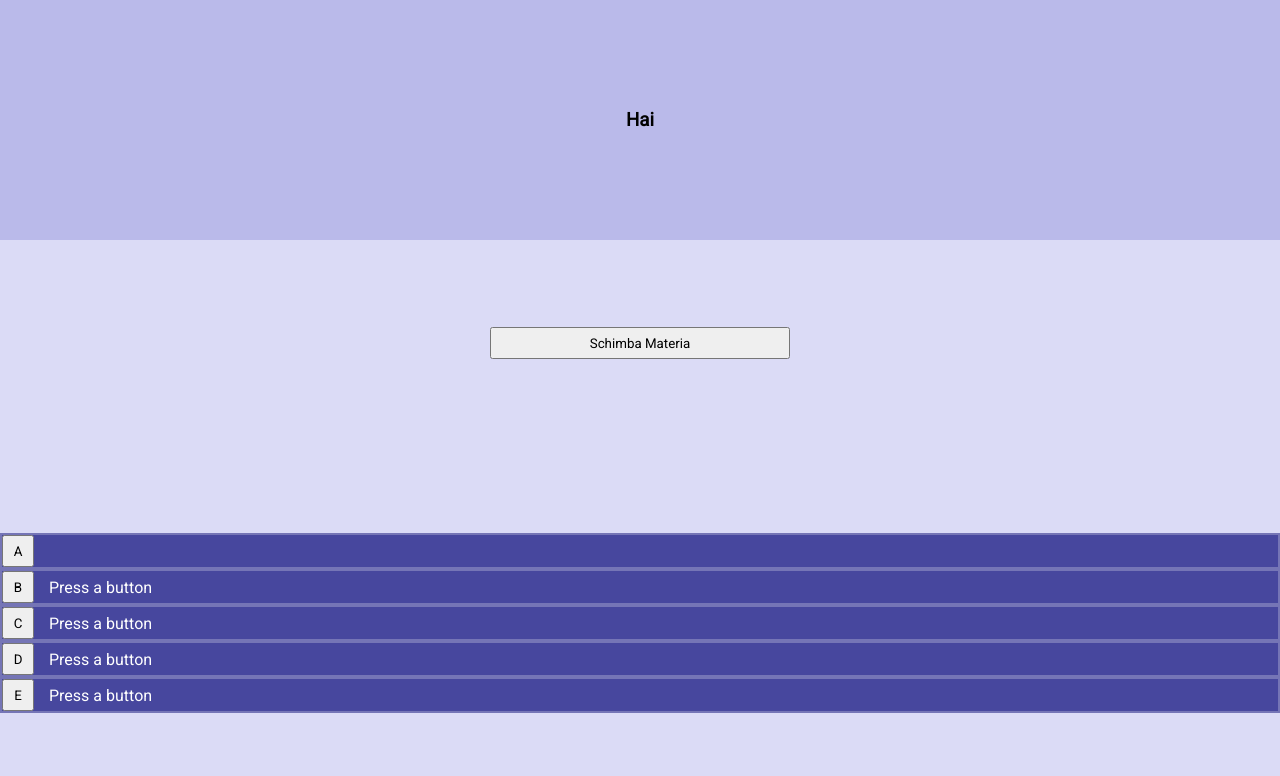
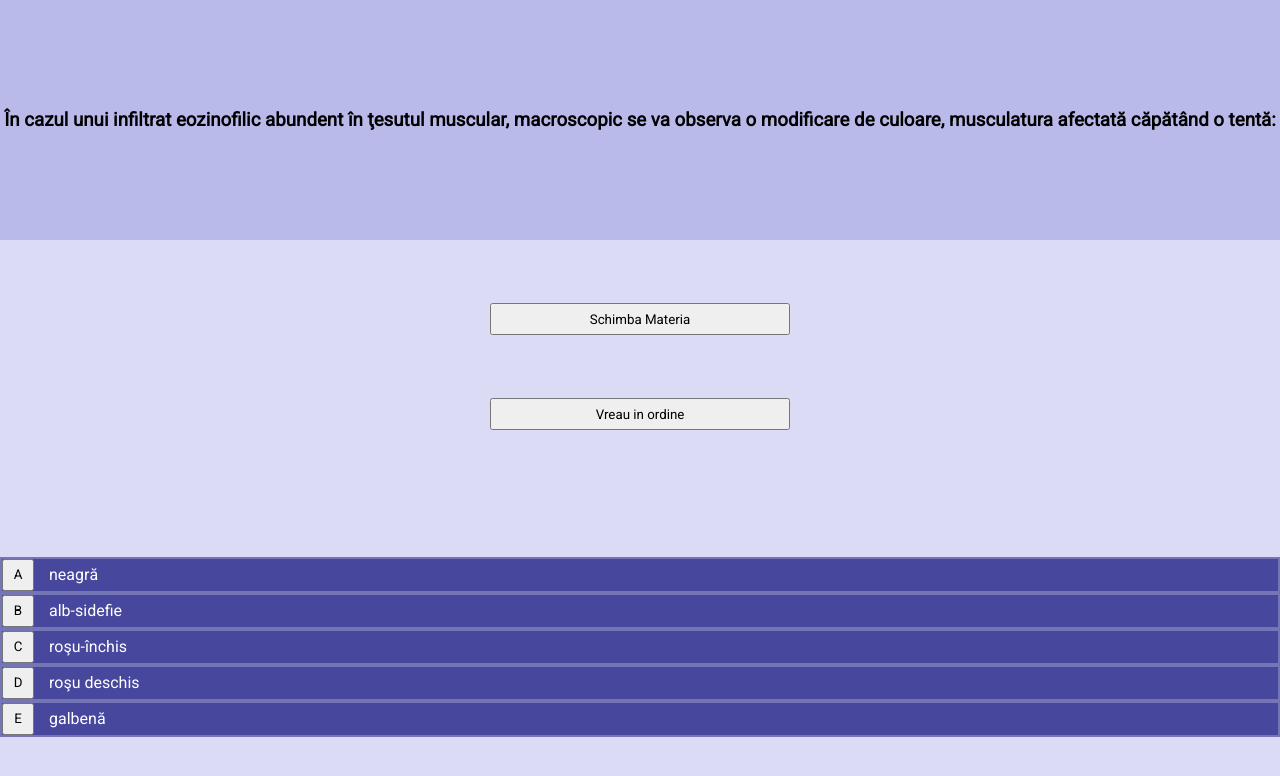
Before and after one commit to paluras/Quiz, a React (Vite) app: page / in a window 1280 px wide. Shown: the top 776 px of the page. Built offline with nearby package versions, Linux system fonts and the light colour scheme.

Commit message:
Add Order Function

```diff
--- a/src/App.jsx
+++ b/src/App.jsx
@@ -9,29 +9,40 @@ function getRandomInt(max) {
   return Math.floor(Math.random() * max);
 }
 
-
-
 function App() {
-  const [count, setCount] = useState(0);
+  const [count, setCount] = useState(1);
   const [ans, setAns] = useState([]);
   const [truty, setTruty] = useState("");
   const [materie, setMaterie] = useState(true);
   const [haide, setHaide] = useState(quiz);
-  const[corect, setCorect] = useState("")
+  const [corect, setCorect] = useState("");
+  const [ordine, setOrdine] = useState(true)
+  const [textOrdine, setTextOrdine] = useState("Vreau in ordine")
 
+  const handleOrdine = () => {
+     setOrdine(!ordine)
+     if(ordine == true){
+
+      setTextOrdine("Vreau amestecate")
+    }else {
+
+    setTextOrdine("Vreau in ordine")
+  }
+  }
+
+  console.log(ordine);
 
   const findTrueValue = () => {
-
-    const trueOption =  haide.questions[count].options.find(option => option.bool === "true");
+    const trueOption = haide.questions[count].options.find(
+      (option) => option.bool === "true"
+    );
     if (trueOption) {
-      return trueOption.id +")" + trueOption.text;
+      return trueOption.id + ")" + trueOption.text;
     }
     return "No true value found.";
   };
 
-
   console.log(findTrueValue());
-
 
   const handleMaterie = () => {
     materie ? setMaterie(false) : setMaterie(true);
@@ -41,34 +52,51 @@ function App() {
     } else setHaide(quiz);
   };
 
-
-
   const handleClick = (event) => {
     let buttonValue = event.target.value;
-    let materie =  event.target.getAttribute("materie");
+    let materie = event.target.getAttribute("materie");
     let buttonTrue = event.target.getAttribute("bool");
-    let question = haide.questions[count].question
-    setTruty(buttonTrue)
-
-
+    let question = haide.questions[count].question;
+    setTruty(buttonTrue);
 
     setAns((prevState) => [
       ...prevState,
-     question +"\n"+"Raspuns Corect:"+ findTrueValue()+"\n" + materie+ "-" + count + "-" + buttonValue + " - " + buttonTrue ,
+      question +
+        "\n" +
+        "Raspuns Corect:" +
+        findTrueValue() +
+        "\n" +
+        materie +
+        "-" +
+        count +
+        "-" +
+        buttonValue +
+        " - " +
+        buttonTrue,
     ]);
     setCount("");
+    if(ordine == false){
+      setCount(count+1)
+
+    }else {
     setCount(getRandomInt(150));
-    if (buttonTrue === "false"){
+
+  }
+
+    if (buttonTrue === "false") {
       setCorect(haide.questions[count]);
-     }
+    }
   };
-
-
 
   return (
     <>
       <h3 className="container-title">{haide.questions[count].question}</h3>
-      <button className="change" onClick={handleMaterie}>Schimba Materia</button>
+      <button className="change" onClick={handleMaterie}>
+        Schimba Materia
+      </button>
+      <button className="change" onClick={handleOrdine}>
+        {textOrdine}
+      </button>
       <div></div>
       <div className="answers-multipole">
         <div className="answer">
@@ -77,7 +105,7 @@ function App() {
             onClick={handleClick}
             value="A"
             bool={haide.questions[count].options[0].bool}
-            materie = {haide.questions[count].options[0].materie}
+            materie={haide.questions[count].options[0].materie}
           >
             A
           </button>
@@ -88,7 +116,7 @@ function App() {
             onClick={handleClick}
             value="B"
             bool={haide.questions[count].options[1].bool}
-            materie = {haide.questions[count].options[0].materie}
+            materie={haide.questions[count].options[0].materie}
           >
             B
           </button>
@@ -99,7 +127,7 @@ function App() {
             onClick={handleClick}
             value="C"
             bool={haide.questions[count].options[2].bool}
-            materie = {haide.questions[count].options[0].materie}
+            materie={haide.questions[count].options[0].materie}
           >
             C
           </button>
@@ -110,7 +138,7 @@ function App() {
             onClick={handleClick}
             value="D"
             bool={haide.questions[count].options[3].bool}
-            materie = {haide.questions[count].options[0].materie}
+            materie={haide.questions[count].options[0].materie}
           >
             D
           </button>
@@ -121,7 +149,7 @@ function App() {
             onClick={handleClick}
             value="E"
             bool={haide.questions[count].options[4].bool}
-            materie = {haide.questions[count].options[0].materie}
+            materie={haide.questions[count].options[0].materie}
           >
             E
           </button>
@@ -130,7 +158,9 @@ function App() {
       </div>
       <div className="the-ans">
         {ans.reverse().map((element, index) => (
-          <div className={`${element.slice(-2)}`} key={index}>{element}</div>
+          <div className={`${element.slice(-2)}`} key={index}>
+            {element}
+          </div>
         ))}
       </div>
     </>
```
